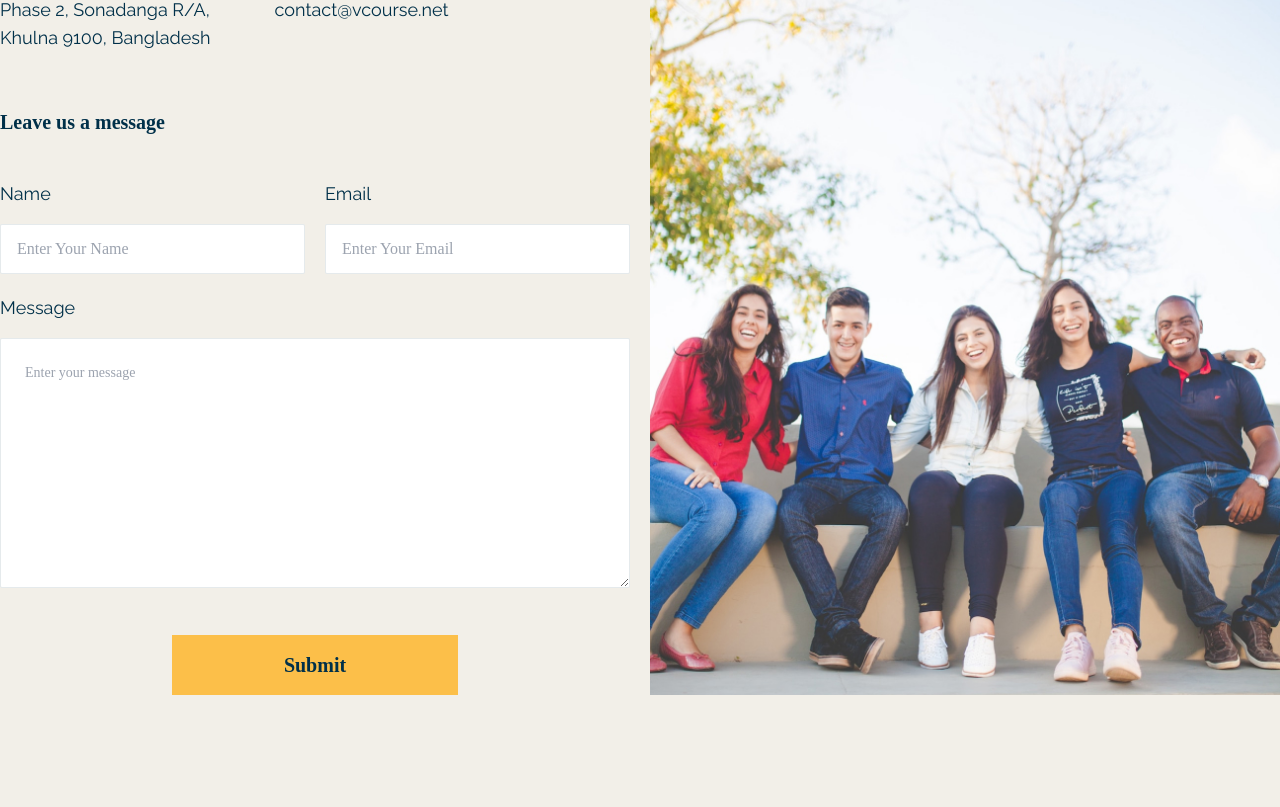
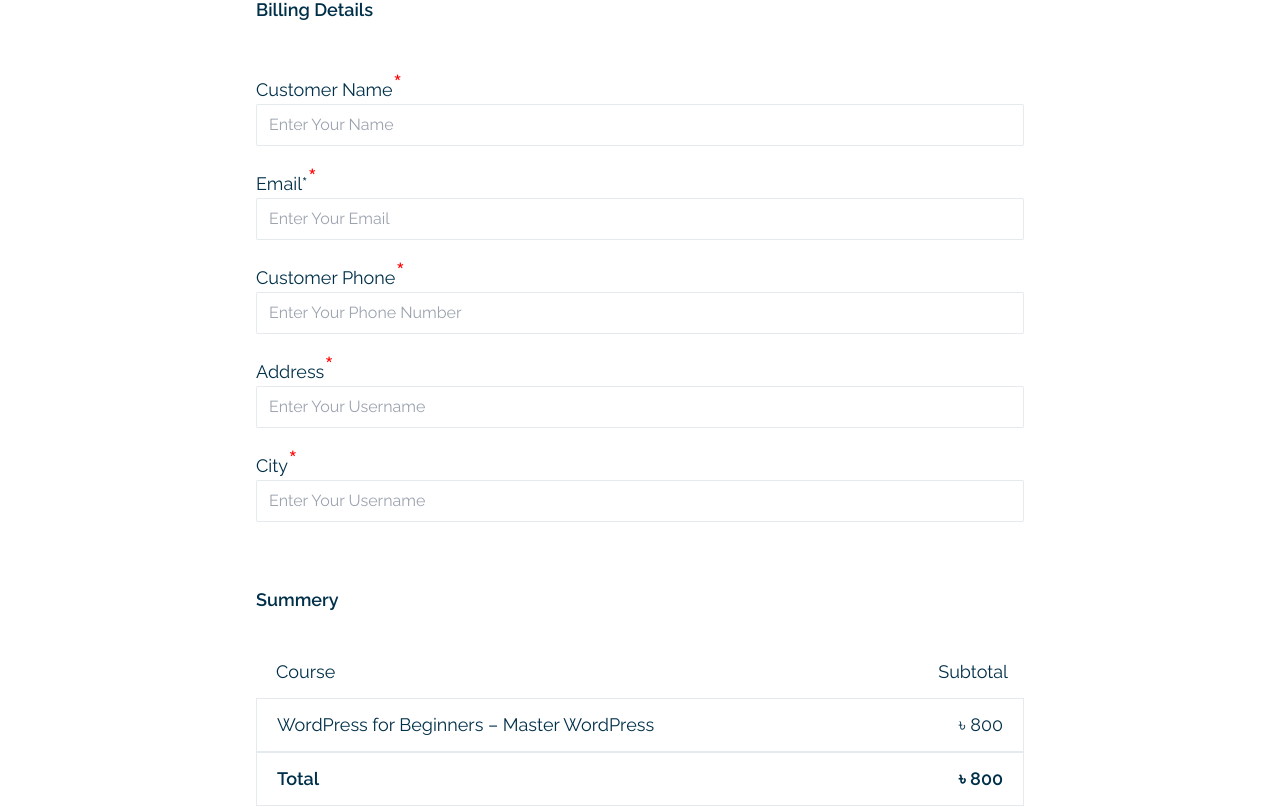
Before and after one commit to webdevbiswaajit/VCourse, a React (Create React App) app: page / in a window 1280 px wide. Shown: the part 320-1127 px from the top of the page. Built offline with nearby package versions, Linux system fonts and the light colour scheme; a web font is replaced by a local one.

Commit message:
Checkout page

```diff
--- a/src/App.js
+++ b/src/App.js
@@ -1,10 +1,10 @@
 import "./App.css";
-import ContactUs from "./Page/ContactUs";
+import CheckOut from "./Page/CheckOut";
 
 function App() {
   return (
     <div className="App">
-      <ContactUs />
+      <CheckOut />
     </div>
   );
 }
--- /dev/null
+++ b/src/CheckOut/Cheakout.js
@@ -0,0 +1,123 @@
+import React from "react";
+
+function Cheakout() {
+  return (
+    <>
+      <div className=" py-32">
+        <div className="container mx-auto">
+          <div className="grid grid-cols-5">
+            <div className=""></div>
+            <div className=" col-span-3">
+              <h2 className=" text-black text-4xl text-center  font-semibold ">
+                Checkout
+              </h2>
+
+              <h2 className=" text-black font-rly text-lg font-semibold mt-16 mb-11">
+                Billing Details
+              </h2>
+              <div className="">
+                <form action="">
+                  <div className="">
+                    <p className=" text-black font-normal text-lg font-rly">
+                      Customer Name
+                      <span className="text-red  text-3xl pt-10">*</span>
+                    </p>
+                    <input
+                      className=" w-full border border-border_black  outline-none font-rly text-base py-2 px-3 rounded-sm"
+                      type="text"
+                      placeholder="Enter Your Name"
+                    />
+                  </div>
+                  <div className=" mt-4">
+                    <p className=" text-black font-normal text-lg font-rly">
+                      Email*<span className="text-red  text-3xl pt-10">*</span>
+                    </p>
+                    <input
+                      className=" w-full border border-border_black  outline-none font-rly text-base py-2 px-3 rounded-sm"
+                      type="email"
+                      placeholder="Enter Your Email"
+                    />
+                  </div>
+                  <div className=" mt-4">
+                    <p className=" text-black font-normal text-lg font-rly">
+                      Customer Phone
+                      <span className="text-red  text-3xl pt-10">*</span>
+                    </p>
+                    <input
+                      className=" w-full border border-border_black  outline-none font-rly text-base py-2 px-3 rounded-sm"
+                      type="tell"
+                      placeholder="Enter Your Phone Number"
+                    />
+                  </div>
+                  <div className=" mt-4">
+                    <p className=" text-black font-normal text-lg font-rly">
+                      Address
+                      <span className="text-red  text-3xl pt-10">*</span>
+                    </p>
+                    <input
+                      className=" w-full border border-border_black  outline-none font-rly text-base py-2 px-3 rounded-sm"
+                      type="text"
+                      placeholder="Enter Your Username"
+                    />
+                  </div>
+                  <div className=" mt-4">
+                    <p className=" text-black font-normal text-lg font-rly">
+                      City
+                      <span className="text-red  text-3xl pt-10">*</span>
+                    </p>
+                    <input
+                      className=" w-full border border-border_black  outline-none font-rly text-base py-2 px-3 rounded-sm"
+                      type="text"
+                      placeholder="Enter Your Username"
+                    />
+                  </div>
+                  <div className="">
+                    <h2 className=" text-black font-rly text-lg font-semibold mt-16 mb-11">
+                      Summery
+                    </h2>
+                    <div className="flex justify-between mb-3">
+                      <p className=" text-black font-normal text-lg font-rly ml-5">
+                        Course
+                      </p>
+                      <p className=" text-black font-normal text-lg font-rly mr-4">
+                        Subtotal
+                      </p>
+                    </div>
+                    <div className="w-full border border-border_black flex justify-between py-3 px-5">
+                      <p className=" text-black font-normal text-lg font-rly ">
+                        WordPress for Beginners – Master WordPress
+                      </p>
+                      <p className=" text-black font-normal text-lg font-rly">
+                        ৳ 800
+                      </p>
+                    </div>
+                    <div className="w-full border border-border_black flex justify-between py-3 px-5">
+                      <p className=" text-black text-lg font-rly font-semibold ">
+                        Total
+                      </p>
+                      <p className=" text-black  text-lg font-rly font-semibold">
+                        ৳ 800
+                      </p>
+                    </div>
+                  </div>
+
+                  <div className=" mt-12 text-center">
+                    <button
+                      className=" bg-khaki font-bold text-xl text-black font-slab py-4  px-28"
+                      type="submit"
+                    >
+                      Confirm Payment
+                    </button>
+                  </div>
+                </form>
+              </div>
+            </div>
+            <div className=""></div>
+          </div>
+        </div>
+      </div>
+    </>
+  );
+}
+
+export default Cheakout;
--- /dev/null
+++ b/src/Page/CheckOut.js
@@ -0,0 +1,14 @@
+import React from "react";
+import Cheakout from "../CheckOut/Cheakout";
+import Menu from "../Component/Common/Menu";
+
+function CheckOut() {
+  return (
+    <>
+      <Menu />
+      <Cheakout />
+    </>
+  );
+}
+
+export default CheckOut;
```
